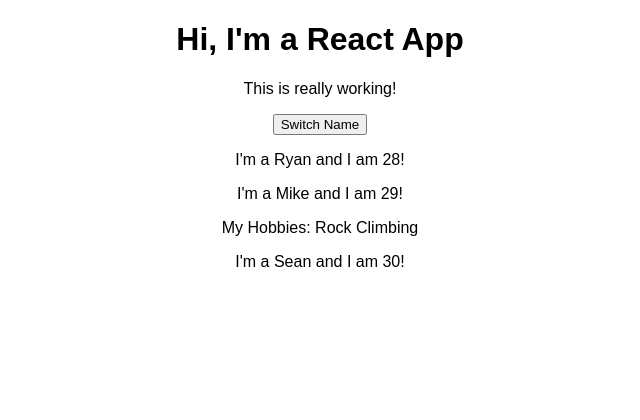
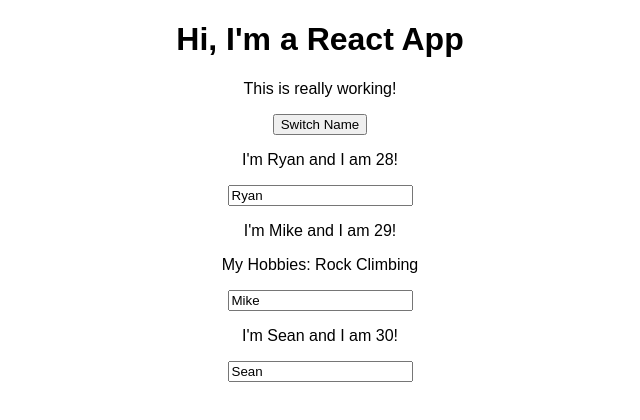
Before and after one commit to ryanjanelli/ReactCompleteGuide, a React (Create React App) app in the folder react-complete-guide/: page / in a window 1280 px wide. Shown: the top 420 px of the page, without its empty margins (320-960 px from the left). Built offline with nearby package versions, Linux system fonts and the light colour scheme.

Commit message:
set up onChange handler and two way binding

```diff
--- a/react-complete-guide/src/App.js
+++ b/react-complete-guide/src/App.js
@@ -24,6 +24,16 @@ class App extends Component {
     });
   };
 
+  nameChangedHandler = (event) => {
+    this.setState({
+      persons: [
+        { name: 'Ryan', age: 28 },
+        { name: event.target.value, age: 29 },
+        { name: 'Sean', age: 30 }
+      ]
+    })
+  }
+
   render() {
     return (
       <div className='App'>
@@ -39,8 +49,8 @@ class App extends Component {
           name={this.state.persons[1].name}
           age={this.state.persons[1].age}
           clickRef={this.switchNameHandler.bind(this, 'Michaelalala')}
+          changed={this.nameChangedHandler}
         >
-          {' '}
           My Hobbies: Rock Climbing
         </Person>
         <Person
--- a/react-complete-guide/src/Person/Person.js
+++ b/react-complete-guide/src/Person/Person.js
@@ -3,8 +3,9 @@ import React from 'react';
 const person = props => {
   return (
     <div>
-        <p onClick={props.clickRef}>I'm a {props.name} and I am {props.age}!</p>
+        <p onClick={props.clickRef}>I'm {props.name} and I am {props.age}!</p>
         <p>{props.children}</p>
+        <input type="text" onChange={props.changed} value={props.name}/>
     </div>
   );
 };
```
